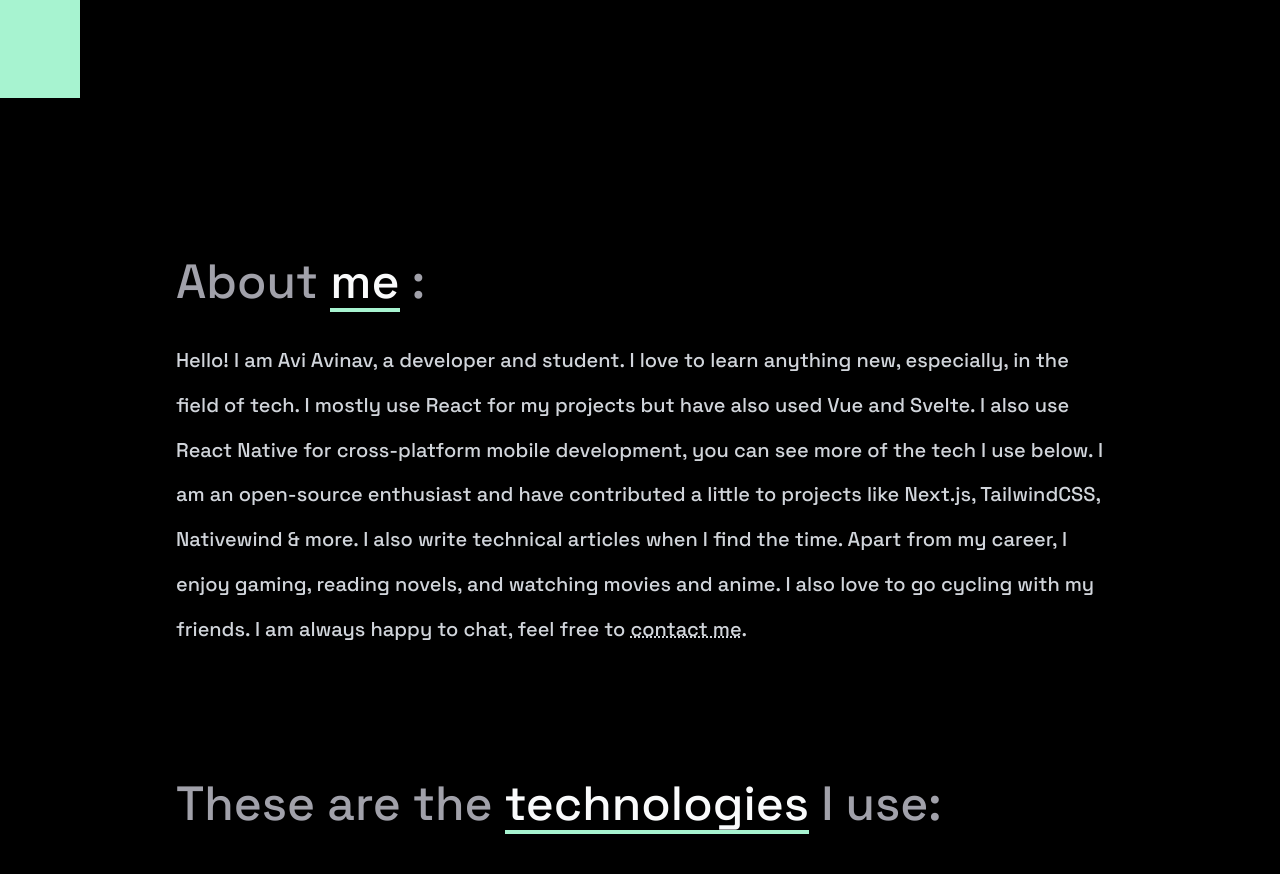
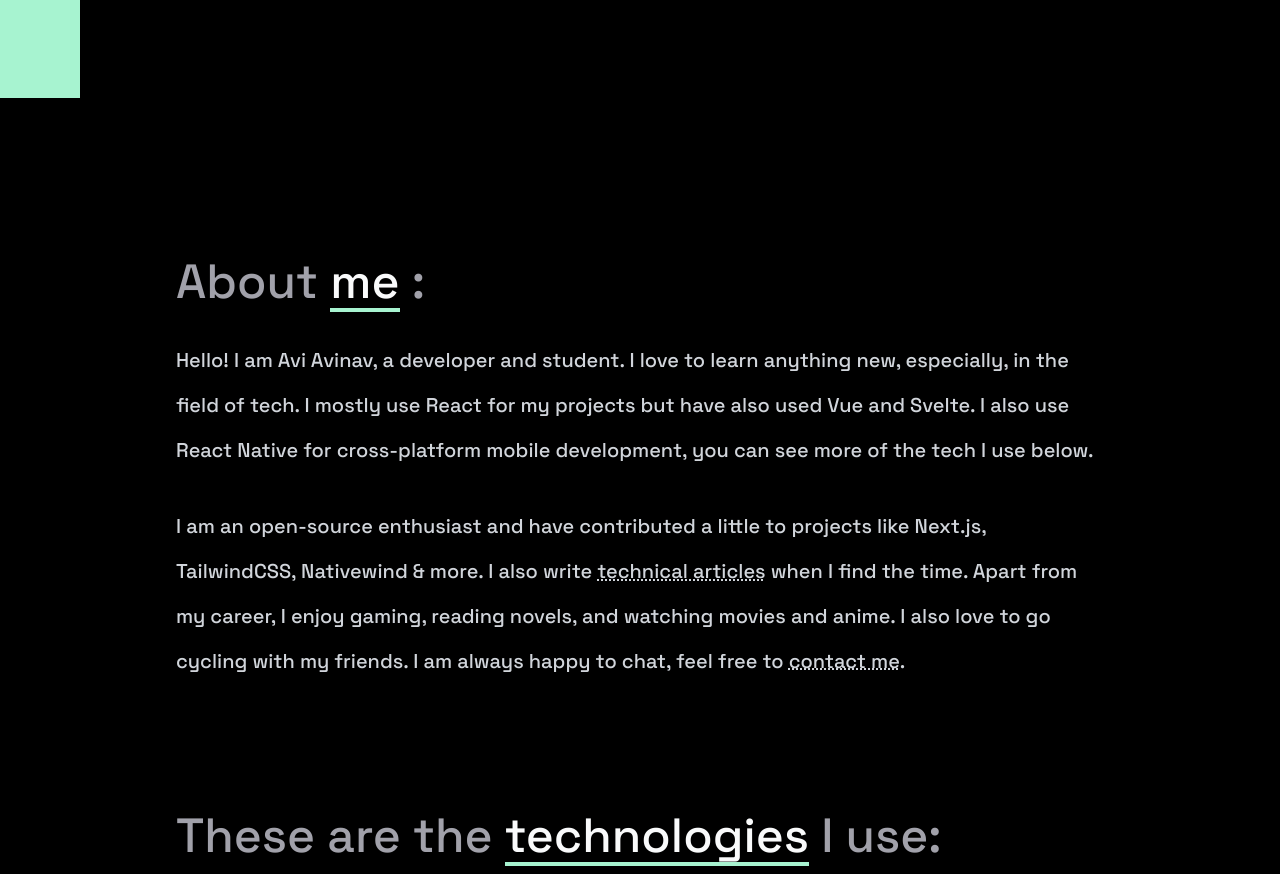
Before and after one commit to AviAvinav/aviav.me, a Next.js app: page / in a window 1280 px wide. Shown: the part 702-1576 px from the top of the page. Built offline with nearby package versions, Linux system fonts and the light colour scheme.

Commit message:
remove analytics, fix links and about me

```diff
--- a/app/clientbody.tsx
+++ b/app/clientbody.tsx
@@ -7,7 +7,6 @@ import { Toaster } from "react-hot-toast";
 import SideNav from "~/app/sidenav";
 import { useStore } from "~/lib/store";
 import Footer from "~/app/footer";
-import { Analytics } from "@vercel/analytics/react";
 import { TbLoader2 } from "react-icons/tb";
 
 const grotesk = Space_Grotesk({ subsets: ["latin"] });
@@ -28,7 +27,6 @@ const ClientBody = ({ children }: { children: React.ReactNode }) => {
 				<Footer />
 				<Toaster position="bottom-right" containerStyle={{ margin: 50 }} />
 			</Suspense>
-      <Analytics />
 		</body>
 	);
 };
--- a/app/page.tsx
+++ b/app/page.tsx
@@ -23,6 +23,7 @@ import Navbutton from "./navbutton";
 import Button from "~/app/button";
 import Project from "~/app/project";
 import { Metadata } from "next";
+import Link from "next/link";
 
 export const metadata: Metadata = {
 	title: "Avi Avinav - Full Stack Developer",
@@ -111,7 +112,7 @@ const Home = () => {
 						Get In Touch
 					</Button>
 				</div>
-        <div className="w-screen z-10 flex flex-col px-10 sm:px-20 md:px-44 relative">
+				<div id="about" className="w-screen z-10 flex flex-col px-10 sm:px-20 md:px-44 relative">
 					<h2 className="text-zinc-400 text-[2rem] sm:text-3xl lg:text-4xl xl:text-5xl pt-32 font-medium relative">
 						About{" "}
 						<span className="relative text-gray-50">
@@ -125,10 +126,19 @@ const Home = () => {
 						anything new, especially, in the field of tech. I mostly use React
 						for my projects but have also used Vue and Svelte. I also use React
 						Native for cross-platform mobile development, you can see more of
-            the tech I use below. I am an open-source enthusiast and have
+						the tech I use below.
+					</p>
+					<p className="mt-8 text-gray-300 text-lg leading-10 xl:leading-[2.8rem] xl:text-xl font-medium">
+						I am an open-source enthusiast and have
 						contributed a little to projects like Next.js, TailwindCSS,
-            Nativewind & more. I also write technical articles when I find the
-            time. Apart from my career, I enjoy gaming, reading novels, and
+						Nativewind & more. I also write{" "}
+						<Link
+							className="underline decoration-dotted hover:text-white"
+							href="https://dev.to/aviavinav/"
+						>
+							technical articles
+						</Link>
+						{" "}when I find the time. Apart from my career, I enjoy gaming, reading novels, and
 						watching movies and anime. I also love to go cycling with my
 						friends. I am always happy to chat, feel free to{" "}
 						<a
--- a/app/sidenav.tsx
+++ b/app/sidenav.tsx
@@ -18,10 +18,10 @@ const SideNav = () => {
 				<ConsiousLink ariaLabel="Home" href="/">
 					Home
 				</ConsiousLink>
-        <ConsiousLink ariaLabel="Projects" href="/projects">
-          Projects
+				<ConsiousLink ariaLabel="About" href="/#about">
+					About
 				</ConsiousLink>
-        <ConsiousLink ariaLabel="Blog" href="/blog">
+				<ConsiousLink ariaLabel="Blog" href="https://dev.to/aviavinav/">
 					Blog
 				</ConsiousLink>
 				<ConsiousLink ariaLabel="Contact" href="/#footer">
```
Also changed, not shown: app/navbutton.tsx (indentation only). Lines whose indentation alone changed are shown as unchanged.
